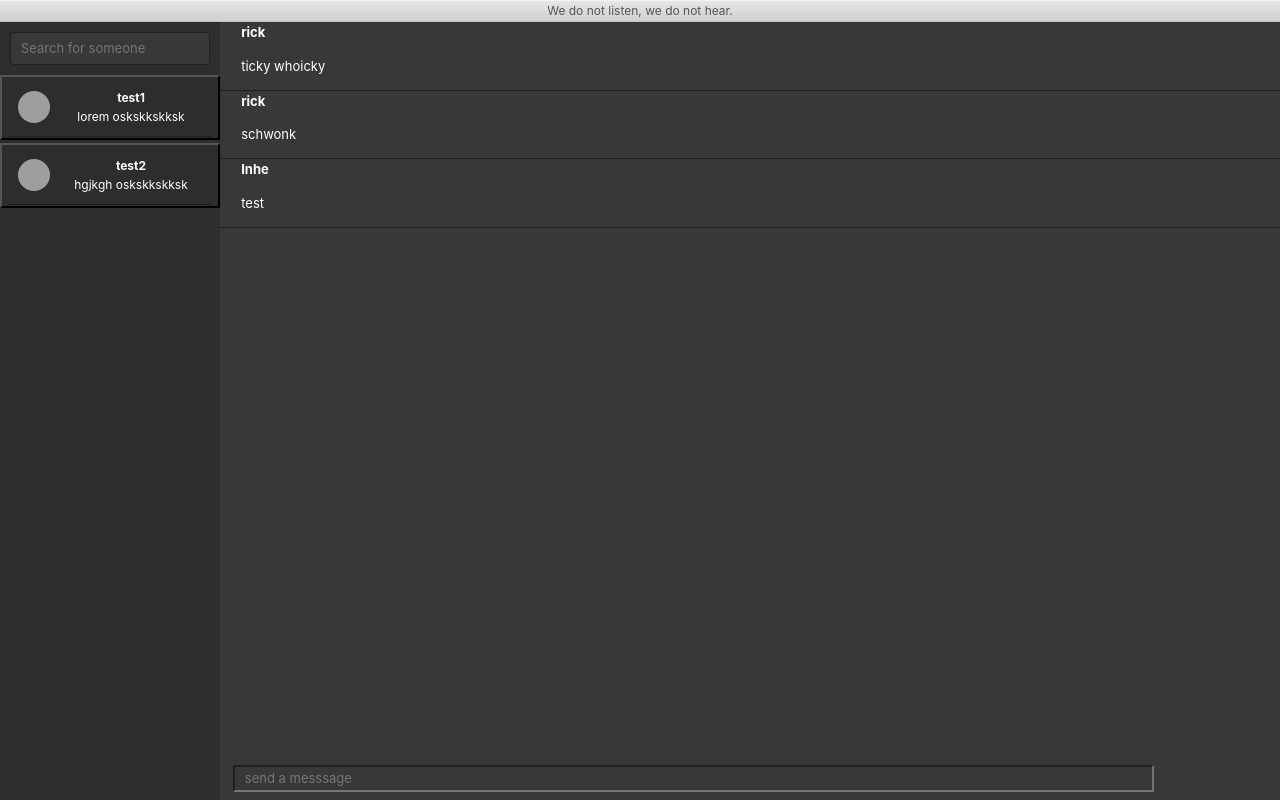
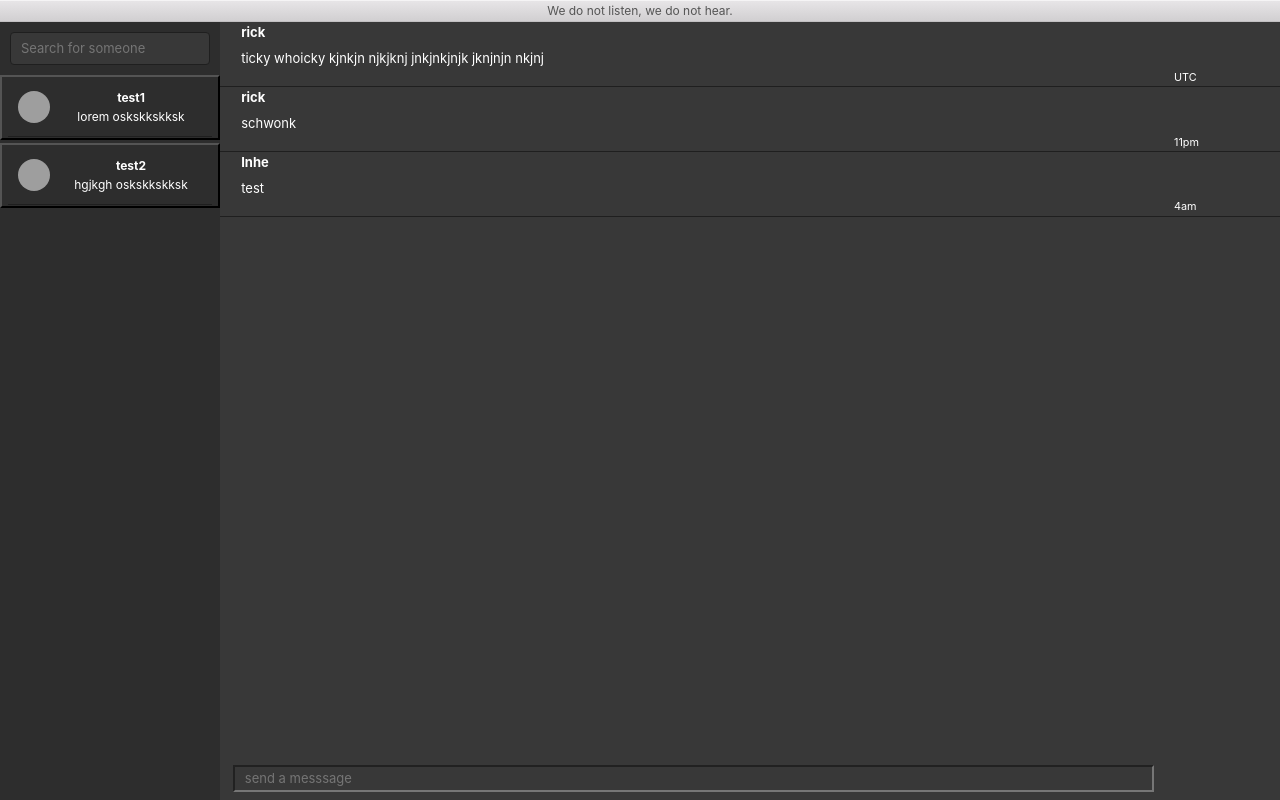
Before and after one commit to Inh3ritance/zero-day, a React (Create React App) app: page / in a window 1280 px wide. Built offline with nearby package versions, Linux system fonts and the light colour scheme; grey boxes are pictures that could not be loaded.

Commit message:
More UI improvemnt

```diff
--- a/src/App.css
+++ b/src/App.css
@@ -53,9 +53,27 @@
 }
 
 .chatBox {
-  min-height: 65px;
+  min-height: 60px;
   color: white;
   border-bottom: 1px solid #1f1f1f;
+}
+
+.chatBox:hover {
+  background-color: #2c2b2b !important;
+}
+
+.chat-message {
+  margin-top: 5px;
+  margin-bottom: 0px;
+}
+
+.chat-time {
+  position: relative;
+  padding: 0px;
+  margin: 0px;
+  margin-left: 90%;
+  font-size: smaller;
+  bottom: 0px;
 }
 
 p, strong {
--- a/src/App.js
+++ b/src/App.js
@@ -29,7 +29,7 @@ class App extends React.Component {
       loadedMessages: [
         {
           user: 'rick',
-          message: 'ticky whoicky',
+          message: 'ticky whoicky kjnkjn njkjknj jnkjnkjnjk jknjnjn nkjnj',
           time: 'UTC'
         },
         {
@@ -59,8 +59,9 @@ class App extends React.Component {
     return this.state.loadedMessages.map((chat) => {
       return (
         <div className="chatBox">
-          <strong>{chat.user}</strong>
-          <p>{chat.message}</p>
+          <strong className="chat-username">{chat.user}</strong>
+          <p className="chat-message">{chat.message}</p>
+          <p className="chat-time">{chat.time}</p>
         </div>
       );
     });
```
